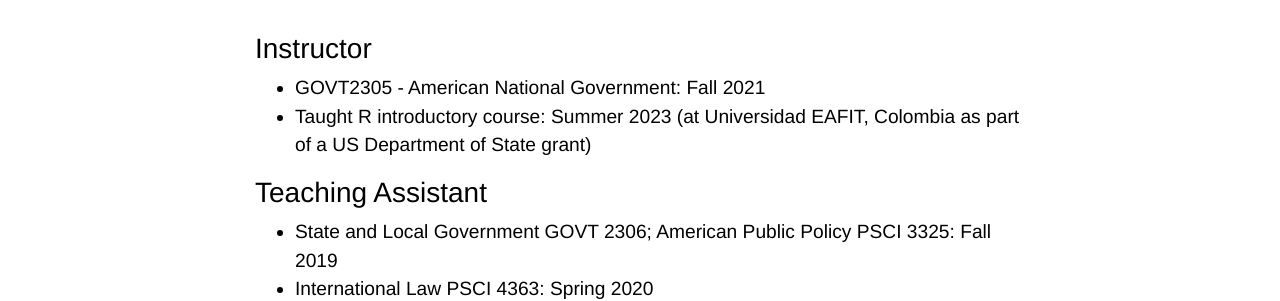
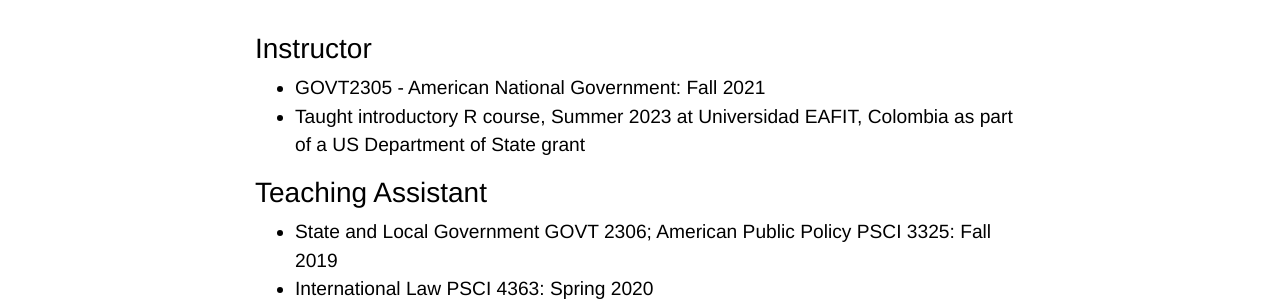
Before and after one commit to kmedhi/kmedhi.github.io, a Jekyll site: the page built from _pages/teaching.md, in a window 1280 px wide. Shown: the part 189-490 px from the top of the page. Built offline with Jekyll 4.4.1, drawn with Linux system fonts in a browser that asks for light colours; comment, search, counter and statistics services are not loaded; a style sheet for code colours, icons or effects is not loaded.

```diff
--- a/_pages/teaching.md
+++ b/_pages/teaching.md
@@ -9,7 +9,7 @@ nav_order: 5
 
 ### Instructor
 - GOVT2305 - American National Government: Fall 2021
-- Taught R introductory course: Summer 2023 (at Universidad EAFIT, Colombia as part of a US Department of State grant)
+- Taught introductory R course, Summer 2023 at Universidad EAFIT, Colombia as part of a US Department of State grant
 
 ### Teaching Assistant
 - State and Local Government GOVT 2306; American Public Policy PSCI 3325: Fall 2019
```
